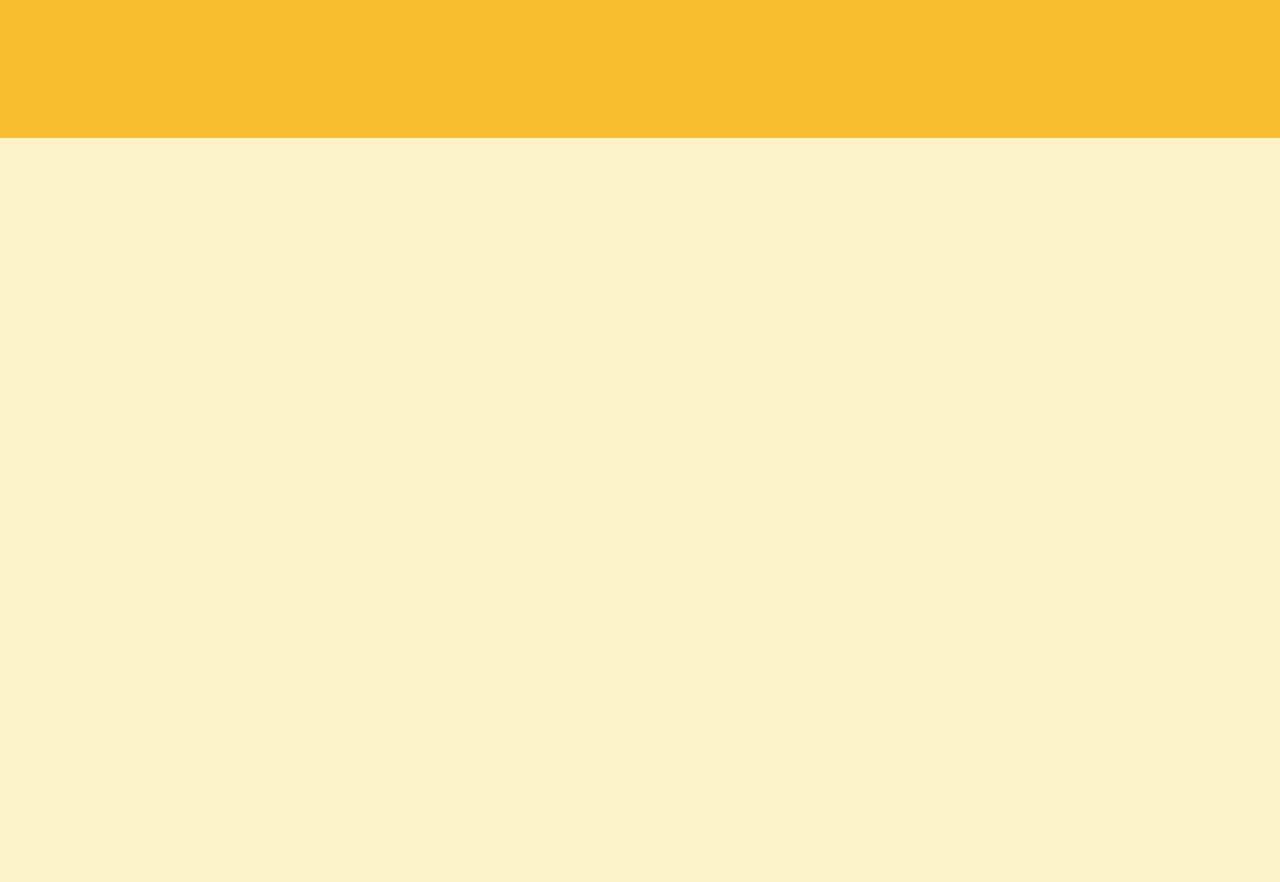
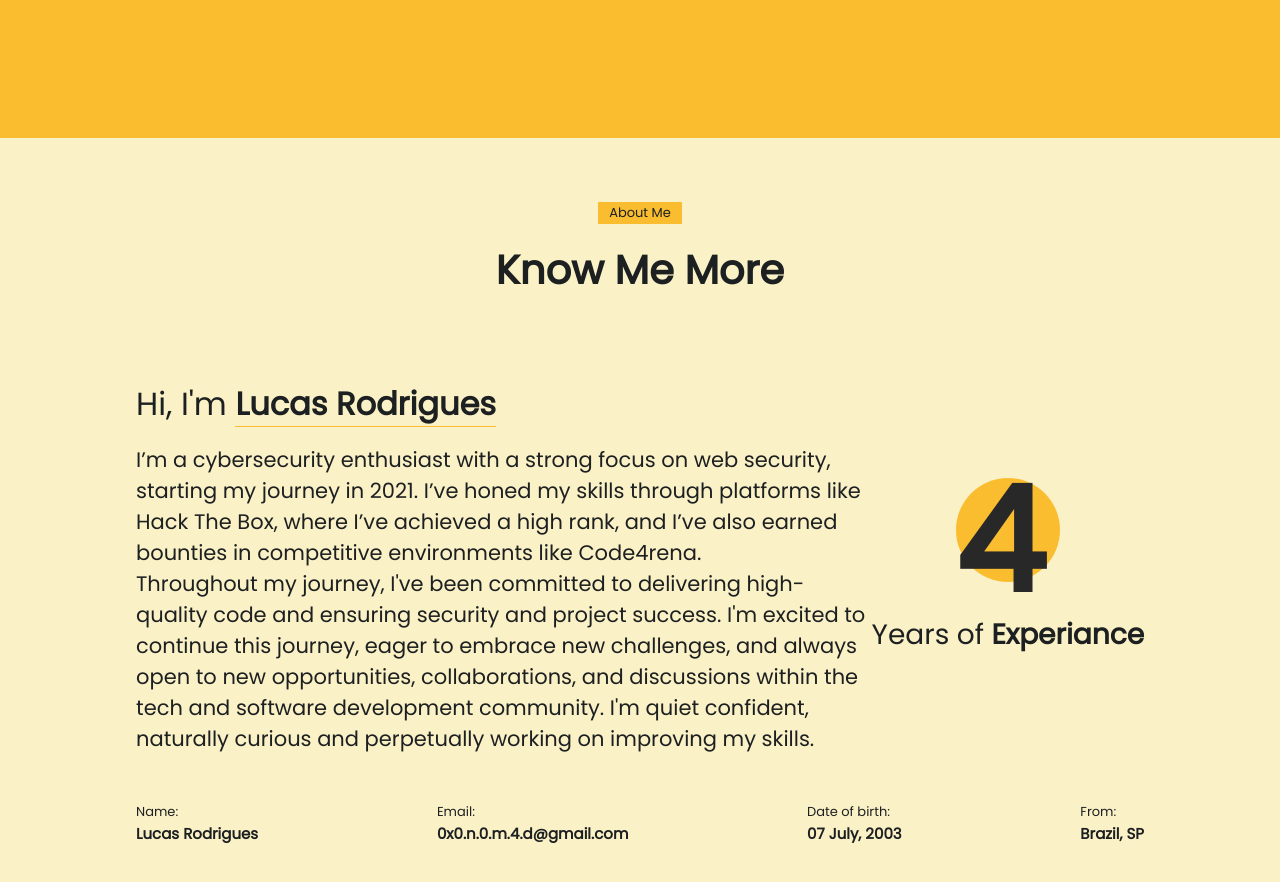
Before and after one commit to 0x0n0m4d/portfolio, a Vue app: page / in a window 1280 px wide. Shown: the part 720-1602 px from the top of the page. Before the commit the page ends 858 px from the top, so only its background shows below. Built offline with nearby package versions, Linux system fonts and the light colour scheme; the HTML template or start-up script is replaced by a standard one.

Commit message:
feat(about): implement AboutMe section

```diff
--- a/src/App.vue
+++ b/src/App.vue
@@ -1,6 +1,7 @@
 <script setup lang="ts">
 import Navbar from './components/Navbar.vue'
 import Masthead from './components/Masthead.vue'
+import AboutMe from './components/AboutMe.vue'
 </script>
 
 <template>
@@ -10,6 +11,7 @@ import Masthead from './components/Masthead.vue'
 
   <main>
     <Masthead />
+    <AboutMe />
   </main>
 </template>
 
--- a/src/assets/base.css
+++ b/src/assets/base.css
@@ -21,13 +21,32 @@
   --primary-soft: var(--vt-primary);
 }
 
-[data-theme="dark"] {
+@media (prefers-color-scheme: dark) {
+  :root {
+    --color-background: var(--vt-black);
+    --color-text: var(--vt-white);
+    --color-text-soft: var(--vt-white-soft);
+    --color-text-mute: var(--vt-white-mute);
+    --primary: var(--vt-primary);
+    --primary-soft: var(--vt-primary-soft);
+  }
+}
+
+:root[data-theme="dark"] {
   --color-background: var(--vt-black);
   --color-text: var(--vt-white);
   --color-text-soft: var(--vt-white-soft);
   --color-text-mute: var(--vt-white-mute);
   --primary: var(--vt-primary);
   --primary-soft: var(--vt-primary-soft);
+}
+:root[data-theme="light"] {
+  --color-background: var(--vt-white);
+  --color-text: var(--vt-black);
+  --color-text-soft: var(--vt-black-soft);
+  --color-text-mute: var(--vt-black-mute);
+  --primary: var(--vt-primary-soft);
+  --primary-soft: var(--vt-primary);
 }
 
 *,
--- /dev/null
+++ b/src/components/AboutMe.vue
@@ -0,0 +1,245 @@
+<script setup lang="ts">
+const footData = {
+  "Name": "Lucas Rodrigues",
+  "Email": "0x0.n.0.m.4.d@gmail.com",
+  "Date of birth": "07 July, 2003",
+  "From": "Brazil, SP"
+}
+</script>
+
+<template>
+  <section class="about_me">
+    <div class="mark">
+      About Me
+    </div>
+    <div class="container">
+      <h2>
+        Know Me More
+      </h2>
+      <div class="content">
+        <div class="presentation">
+          <h3>
+            Hi, I'm <span class="highlight">Lucas Rodrigues</span>
+          </h3>
+          <p class="about">
+            I’m a cybersecurity enthusiast with a strong focus on web security, starting my journey in 2021. I’ve honed
+            my skills through platforms like Hack The Box, where I’ve achieved a high rank, and I’ve also earned
+            bounties in competitive environments like Code4rena.
+          </p>
+          <p class="about">
+            Throughout my journey, I've been committed to delivering high-quality code and ensuring security and
+            project
+            success. I'm excited to continue this journey, eager to embrace new challenges, and always open to new
+            opportunities, collaborations, and discussions within the tech and software development community.
+            I'm quiet confident, naturally curious and perpetually working on improving my skills.
+          </p>
+        </div>
+        <div class="experience">
+          <div class="years">
+            <span>
+              4
+            </span>
+          </div>
+          <span class="text">Years of <b>Experiance</b></span>
+        </div>
+      </div>
+      <div class="foot">
+        <ul>
+          <li v-for="(value, key) in footData" :key="key">
+            <div class="key">
+              {{ key }}:
+            </div>
+            <div class="value">
+              <b>{{ value }}</b>
+            </div>
+          </li>
+        </ul>
+      </div>
+    </div>
+  </section>
+</template>
+
+<style scoped>
+.about_me {
+  width: 100%;
+  background-color: var(--color-background);
+  display: flex;
+  flex-direction: column;
+  justify-content: center;
+  align-items: center;
+  padding: 4rem 3.125rem;
+}
+
+.mark {
+  font-size: 13px;
+  line-height: 0;
+  text-align: center;
+  color: var(--vt-black);
+  background-color: var(--vt-primary-soft);
+  padding: 0.7rem 0.7rem;
+}
+
+.container {
+  width: 100%;
+  max-width: 1320px;
+  margin-top: 1rem;
+  display: flex;
+  flex-direction: column;
+  align-items: center;
+}
+
+.content {
+  width: 100%;
+  display: flex;
+  align-items: center;
+  justify-content: space-between;
+  margin-top: 5rem;
+}
+
+.presentation {
+  display: flex;
+  flex-direction: column;
+  max-width: 850px;
+}
+
+h2 {
+  font-size: 2.5rem;
+  font-weight: bolder;
+  color: var(--color-text);
+}
+
+h3 {
+  width: max-content;
+  font-size: 2rem;
+  margin-bottom: 1rem;
+}
+
+.highlight {
+  border-bottom: solid 1px;
+  border-color: var(--primary);
+  font-weight: bolder;
+}
+
+.about {
+  font-size: 1.3125rem;
+}
+
+.experience {
+  display: flex;
+  flex-direction: column;
+  align-items: center;
+  justify-content: center;
+}
+
+.years {
+  display: flex;
+  align-items: center;
+  justify-content: center;
+  width: 6.5rem;
+  height: 6.5rem;
+  background-color: var(--primary);
+  border-radius: calc(infinity * 1px);
+}
+
+.years span {
+  font-size: 9rem;
+  font-weight: bold;
+  letter-spacing: 0;
+  line-height: 0;
+  text-align: center;
+  color: var(--color-text-soft);
+  margin-bottom: -1.5rem !important;
+  margin-left: -1rem !important;
+}
+
+.experience .text {
+  margin-top: 2rem;
+  font-size: 1.75rem;
+}
+
+.text {
+  min-width: max-content;
+}
+
+b {
+  font-weight: bolder;
+}
+
+.foot {
+  margin-top: 3rem;
+  width: 100%;
+  display: flex;
+  align-items: center;
+  justify-content: space-between;
+}
+
+ul {
+  width: 100%;
+  display: flex;
+  align-items: center;
+  justify-content: space-between;
+}
+
+li {
+  list-style: none;
+}
+
+.key {
+  font-size: 13px;
+}
+
+.value {
+  font-size: 15px;
+}
+
+@media only screen and (max-width: 1400px) {
+  .about_me {
+    padding: 4rem 8.5rem;
+  }
+
+  .presentation {
+    max-width: 100px,
+  }
+}
+
+@media only screen and (max-width: 1198px) {
+  .content {
+    flex-direction: column-reverse;
+    gap: 3rem 0px;
+  }
+}
+
+@media only screen and (max-width: 993px) {
+  .presentation {
+    justify-content: center;
+    align-items: center;
+  }
+
+  .about {
+    text-align: center;
+  }
+
+  .foot {
+    display: flex;
+    width: 100%;
+    align-items: center;
+    justify-content: center;
+  }
+
+  ul {
+    width: 100%;
+    display: inline-grid;
+    grid-template-columns: max-content max-content;
+    gap: 1rem 0rem;
+    align-items: center;
+  }
+
+  .key {
+    font-size: 10px;
+  }
+
+  .value {
+    font-size: 13px;
+  }
+}
+</style>
--- a/src/components/Masthead.vue
+++ b/src/components/Masthead.vue
@@ -118,8 +118,6 @@ h1 {
 
 @media only screen and (max-width: 1198px) {
   .masthead {
-    padding: 0px 8.5rem;
-    padding-bottom: 10rem;
     display: flex;
     justify-content: center;
   }
```
